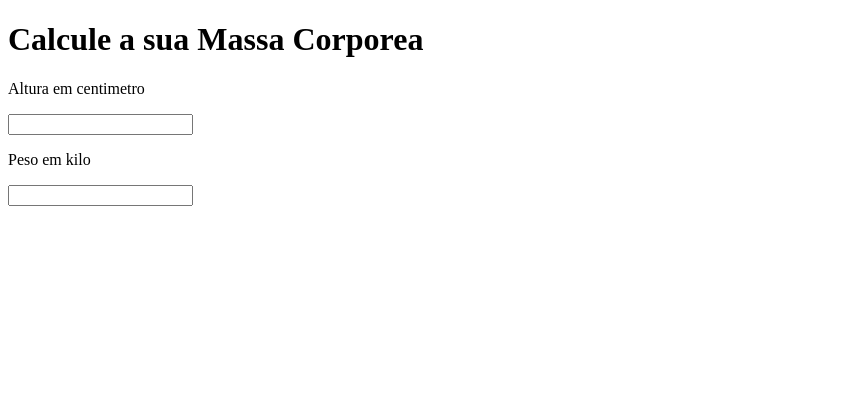
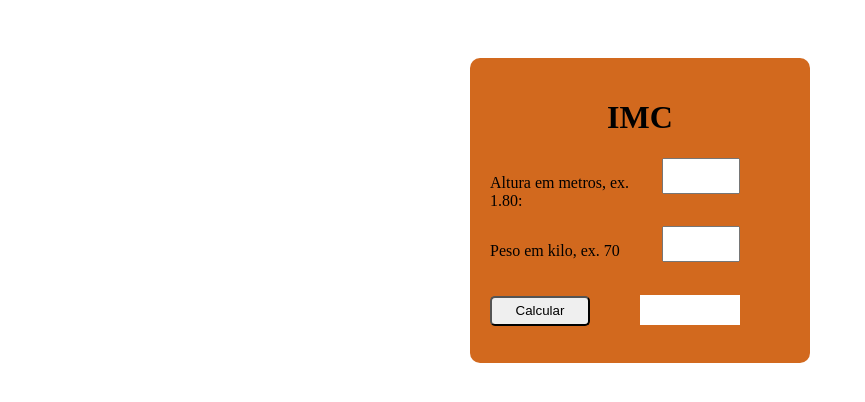
Before and after one commit to rodrigo-reis-dev/atividade_8, a plain HTML site: page index.html in a window 1280 px wide. Shown: the whole page, without its empty margins (0-865 px from the left). Drawn offline with Linux system fonts and the light colour scheme.

Commit message:
html and style ajusted

```diff
--- a/index.html
+++ b/index.html
@@ -8,13 +8,23 @@
     <title>Atividade 7</title>
   </head>
   <body>
-    <h1>Calcule a sua Massa Corporea</h1>
-    <div>
-      <p>Altura em centimetro</p>
-      <input type="number" />
-      <p>Peso em kilo</p>
-      <input type="number" />
-      <h3 class="resultado"></h3>
+    <div class="container">
+      <h1>IMC</h1>
+      <div class="elements">
+        <div class="altura">
+          <p>Altura em metros, ex. 1.80:</p>
+          <input class="al" type="number" />
+        </div>
+        <div class="peso">
+          <p>Peso em kilo, ex. 70</p>
+          <input class='pe' type="number" />
+        </div>
+        <div class="btn-resul">
+          <button class="btn">Calcular</button>
+          <h3 class="resultado"></h3>
+        </div>
+      </div>
     </div>
+    <script src="script.js"></script>
   </body>
 </html>
--- a/style.css
+++ b/style.css
@@ -0,0 +1,45 @@
+.altura, .peso{
+      width: 250px;
+      display: flex;
+      justify-content: space-between;
+}
+.btn-resul {
+      width: 250px;
+      display: flex;
+      justify-content: space-between;
+}
+
+
+input {
+      width: 70px;
+      height: 30px;
+}
+
+.btn {
+      margin-top: 20px;
+      height: 30px;
+      width: 100px;
+      border-radius: 5px;
+}
+
+body {
+      display: flex;
+      justify-content: center;
+      padding-top: 50px;
+}
+.container {
+      width: 300px;
+      background-color: chocolate;
+      border-radius: 10px;
+      padding: 20px;
+}
+
+.resultado {
+      width: 100px;
+      height: 30px;
+      background-color: white;
+}
+
+h1 {
+      text-align: center;
+}
```
